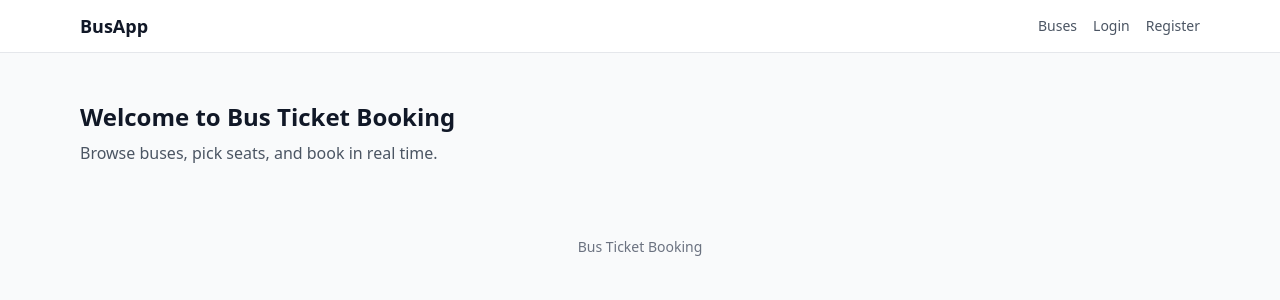
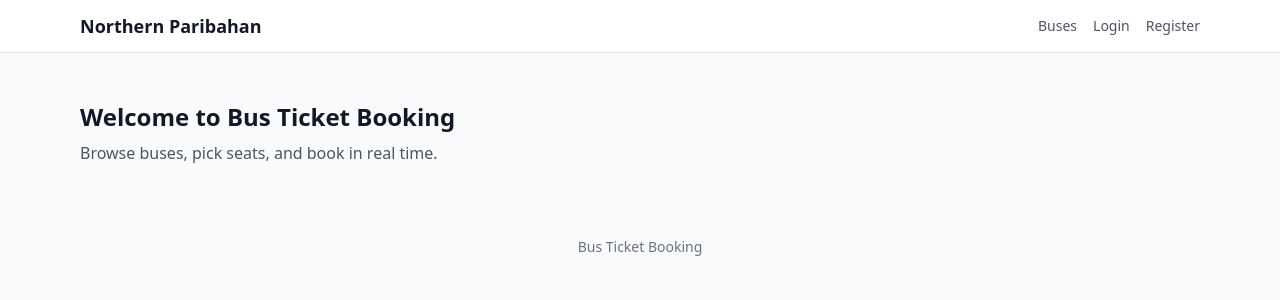
Before and after one commit to uzicodes/Northern-Paribahan, a Next.js app in the folder frontend/: page / in a window 1280 px wide. Shown: the top 300 px of the page. Built offline with nearby package versions, Linux system fonts and the light colour scheme.

Commit message:
All visible references to "Busapp" have been changed to "Northern Paribahan"

```diff
--- a/frontend/app/layout.tsx
+++ b/frontend/app/layout.tsx
@@ -14,7 +14,7 @@ export default function RootLayout({ children }: { children: ReactNode }) {
       <body className="min-h-screen bg-gray-50 text-gray-900">
         <header className="bg-white border-b">
           <div className="max-w-6xl mx-auto px-4 py-3 flex items-center justify-between">
-            <Link href="/" className="font-semibold text-lg">BusApp</Link>
+            <Link href="/" className="font-semibold text-lg">Northern Paribahan</Link>
             <NavbarClient />
           </div>
         </header>
--- a/frontend/package.json
+++ b/frontend/package.json
@@ -1,5 +1,5 @@
 {
-  "name": "busapp-frontend-next",
+  "name": "northern-paribahan-frontend",
   "private": true,
   "version": "0.1.0",
   "scripts": {
```
Also changed, not shown: 2 other files (tests, documents, lock files or other folders).
